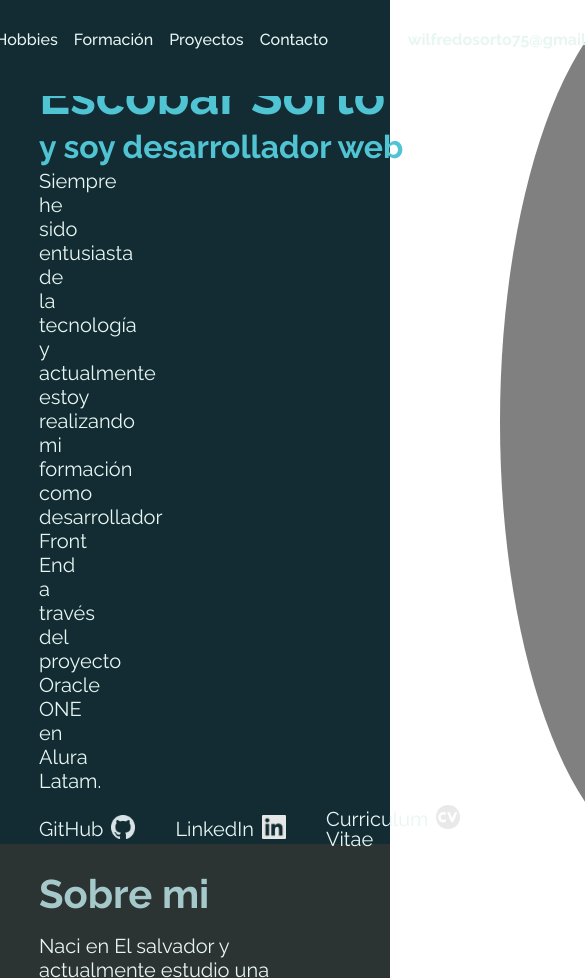
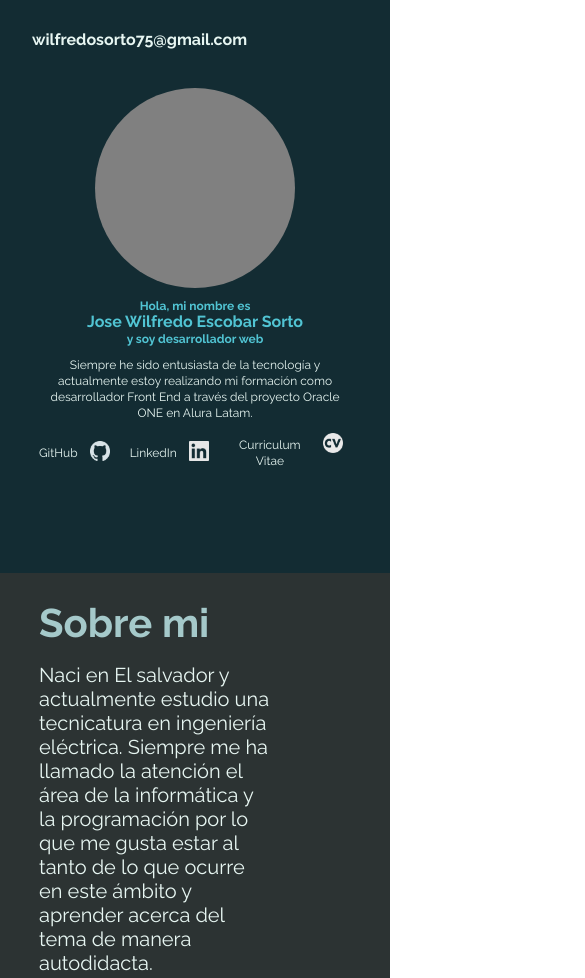
Before and after one commit to WilfredoEscS/portafolio, a plain HTML site: page index.html in a window 390 px wide. Shown: the top 978 px of the page, 585 px wide, since content can reach past the window. Drawn offline with Linux system fonts and the light colour scheme.

Commit message:
Ajusta la seccion inicio a dispositivos moviles

```diff
--- a/assets/css/base/contenedor.css
+++ b/assets/css/base/contenedor.css
@@ -1,6 +1,10 @@
 .contenedor {
   margin: 0 auto;
+  padding: 2rem;
   width: 80vw;
-  padding: 2rem;
-
 }
+@media screen and (max-with: 1080px) {
+  .contenedor {
+    width: 90vw;
+  }
+}
--- a/assets/css/inicio/inicio-contenido.css
+++ b/assets/css/inicio/inicio-contenido.css
@@ -1,4 +1,16 @@
 .inicio__contenido {
   display: flex;
-  justify-content: space-between;
+  justify-content: space-around;
 }
+
+@media screen and (max-width: 1080px) {
+  .inicio__contenido {
+    align-items: center;
+  }
+}
+
+@media screen and (max-width: 660px) {
+  .inicio__contenido {
+    flex-direction: column-reverse;
+  }
+}
--- a/assets/css/inicio/inicio-formacion.css
+++ b/assets/css/inicio/inicio-formacion.css
@@ -2,5 +2,18 @@
   color: var(--color-texto);
   font-size: 1.25rem;
   line-height: 1.5rem;
-  max-width: calc(80vw - 350px);
 }
+
+@media screen and (max-width: 1080px) {
+  .inicio__formacion {
+    font-size: 1rem;
+    line-height: 1.25rem;
+  }
+}
+
+@media screen and (max-width: 660px) {
+  .inicio__formacion {
+    font-size: 0.75rem;
+    line-height: 1rem;
+  }
+}
--- a/assets/css/inicio/inicio-fotografia.css
+++ b/assets/css/inicio/inicio-fotografia.css
@@ -1,6 +1,22 @@
 .inicio__fotografia {
-  min-width: 350px;
-  min-height: 350px;
   background: gray;
   border-radius: 50%;
+  min-height: 30vw;
+  min-width: 30vw;
 }
+
+@media screen and (max-width: 1080px) {
+  .inicio__fotografia {
+    max-height: 20vw;
+    min-height: 20vw;
+    min-width: 20vw;
+  }
+}
+
+@media screen and (max-width: 1080px) {
+  .inicio__fotografia {
+    max-height: 200px;
+    min-height: 200px;
+    min-width: 200px;
+  }
+}
--- a/assets/css/inicio/inicio-texto.css
+++ b/assets/css/inicio/inicio-texto.css
@@ -2,4 +2,16 @@
   display: flex;
   flex-direction: column;
   justify-content: center;
+  max-width: 50vw;
 }
+@media screen and (max-width: 1080px) {
+  .inicio__texto {
+    max-width: 50vw;
+  }
+}
+@media screen and (max-width: 660px) {
+  .inicio__texto {
+    text-align: center;
+    max-width: 100%;
+  }
+}
--- a/assets/css/inicio/inicio-titulo.css
+++ b/assets/css/inicio/inicio-titulo.css
@@ -8,3 +8,26 @@
 .inicio__titulo--nombre {
   font-size: 3.25rem;
 }
+
+@media screen and (max-width: 1080px) {
+  .inicio__titulo {
+    font-size: 1rem;
+    line-height: 1.5rem;
+  }
+
+  .inicio__titulo--nombre {
+    font-size: 1.5rem;
+  }
+}
+
+@media screen and (max-width: 660px) {
+  .inicio__titulo {
+    font-size: 0.75rem;
+    line-height: 1rem;
+    margin: 10px;
+  }
+
+  .inicio__titulo--nombre {
+    font-size: 1rem;
+  }
+}
--- a/assets/css/inicio/inicio.css
+++ b/assets/css/inicio/inicio.css
@@ -7,7 +7,13 @@
 .inicio {
   display: flex;
   background: var(--color-fondo-principal);
-  height: calc(100vh);
+  height: 100vh;
   align-items: center;
-  min-height: 575px;
 }
+
+@media screen and (max-width: 1080px) {
+  .inicio {
+    height: auto;
+    padding: 3.5rem 0;
+  }
+}
--- a/assets/css/menu/menu.css
+++ b/assets/css/menu/menu.css
@@ -6,3 +6,10 @@
   display: flex;
   justify-content: flex-end;
 }
+
+/* Diseño para tablets */
+@media screen and (max-width: 885px) {
+  .menu {
+    display: none;
+  }
+}
--- a/assets/css/social/social-elemento.css
+++ b/assets/css/social/social-elemento.css
@@ -1,9 +1,14 @@
 .social__elemento {
   font-size: 1.25rem;
-  background-position: top 0.75rem right 2.5rem;
+  background-position: top 0.75rem right 0.5rem;
+  margin-right: 1.5rem;
   background-repeat: no-repeat;
   background-size: 1.5rem;
-  padding: 1rem 4.5rem 1rem 0;
+  padding: 1rem 2.5rem 1rem 0;
+}
+
+.social__elemento:last-child {
+  margin-right: 0;
 }
 
 .social__elemento--github {
@@ -22,3 +27,20 @@
 .social__elemento--cv {
   background-image: url("../../img/iconoSocial/icon-cv.png");
 }
+
+@media screen and (max-width: 1080px) {
+  .social__elemento {
+    background-size: 1.25rem;
+    font-size: 1rem;
+    line-height: 0.75rem;
+    margin-right: 0.75rem;
+  }
+}
+
+@media screen and (max-width: 660px) {
+  .social__elemento {
+    font-size: 0.75rem;
+    line-height: 1rem;
+    margin-right: 0.75rem;
+  }
+}
--- a/assets/css/social/social.css
+++ b/assets/css/social/social.css
@@ -5,3 +5,9 @@
   display: flex;
   align-items: center;
 }
+
+@media screen and (max-width: 660px) {
+  .social {
+    justify-content: center;
+  }
+}
```
